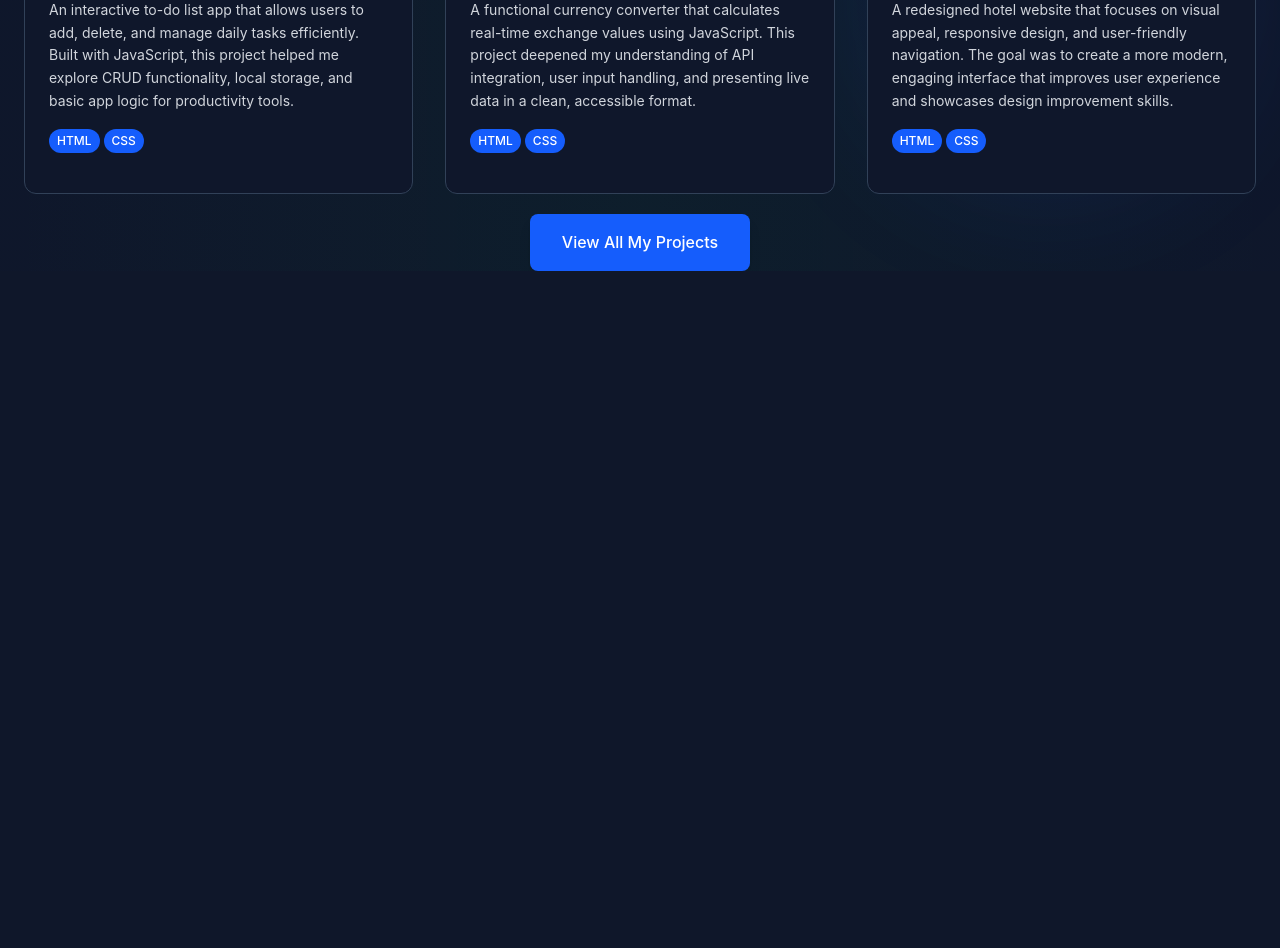
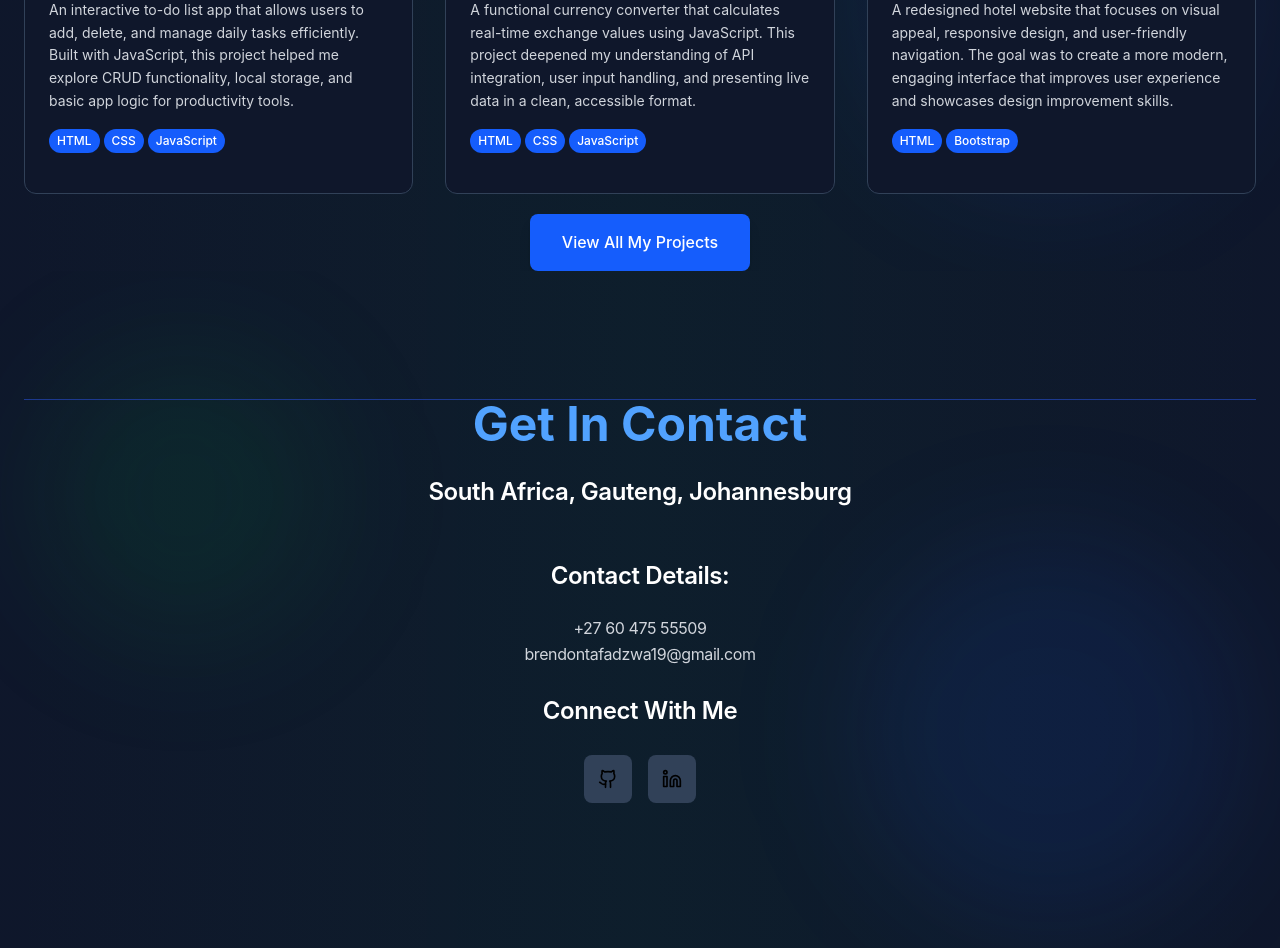
Before and after one commit to Brendon-btd/Portfolio, a React (Vite) app in the folder My-Portfolio/: page / in a window 1280 px wide. Shown: the part 4220-5168 px from the top of the page. Before the commit the page ends 4491 px from the top, so only its background shows below. Built offline with nearby package versions, Linux system fonts and the light colour scheme.

Commit message:
Contact Section Completed

```diff
--- a/My-Portfolio/src/App.jsx
+++ b/My-Portfolio/src/App.jsx
@@ -4,6 +4,7 @@ import Hero from "./components/Hero"
 import About from "./components/About"
 import Skills from "./components/Skills"
 import Projects from "./components/Projects"
+import Contact from "./components/Contact"
 
 const App = () => {
   return (
@@ -13,6 +14,7 @@ const App = () => {
       <About/>
       <Skills/>
       <Projects/>
+      <Contact/>
     </div>
   )
 }
--- /dev/null
+++ b/My-Portfolio/src/components/Contact.jsx
@@ -0,0 +1,58 @@
+import React from "react";
+import { Github } from "lucide-react";
+import { Linkedin } from "lucide-react";
+
+function Contact() {
+  return (
+    <section
+      id="projects"
+     className="bg-linear-to-br from-slate-900 to-slate-900 pt-32 pb-30 relative overflow-hidden"
+    >
+      {/* background design */}
+      <div className="absolute inset-0">
+        <div className="absolute top-20 left-10 w-72 h-72 bg-green-600/10 rounded-full blur-3xl"></div>
+        <div className="absolute bottom-20 right-10 w-96 h-96 bg-blue-600/10 rounded-full blur-3xl"></div>
+        <div className="absolute top-1/2 left-1/2 transform -translate-x-1/2 -translate-y-1/2 w-full h-full bg-linear-to-r from-transparent via-green-600/5 to transparent"></div>
+      </div>
+
+      <div className="container mx-auto px-6 relative z-10">
+        <div className="border-t border-blue-900 pb-20 text-center">
+          <h1 className="text-4xl md:text-5xl text-blue-400 font-bold animate-slide-up">
+            Get In Contact
+          </h1>
+          <div className="text-center tracking-tight">
+            <p className="text-white font-semibold text-2xl py-7">
+              South Africa, Gauteng, Johannesburg
+            </p>
+            <p className="text-white font-semibold text-2xl py-6">
+              Contact Details:
+            </p>
+            <p className="text-gray-300">+27 60 475 55509</p>
+            <p className="text-gray-300">brendontafadzwa19@gmail.com</p>
+            <p className="text-white font-semibold text-2xl py-7">
+              Connect With Me
+            </p>
+            <div className="flex gap-4 justify-center">
+              <a
+                href="https://github.com/Brendon-btd"
+                className="w-12 h-12 bg-slate-700 rounded-lg flex items-center justify-center hover:bg-blue-600 hover:text-white
+        transition-all duration-300 group hover:scale-110 hover:rotate-6"
+              >
+                <Github className="w-5 h-5" />
+              </a>
+              <a
+                href="https://www.linkedin.com/in/brendon-maungwe-0296b5355/"
+                className="w-12 h-12 bg-slate-700 rounded-lg flex items-center justify-center hover:bg-blue-600 hover:text-white
+        transition-all duration-300 group hover:scale-110 hover:rotate-6"
+              >
+                <Linkedin className="w-5 h-5" />
+              </a>
+            </div>
+          </div>
+        </div>
+      </div>
+    </section>
+  );
+}
+
+export default Contact;
--- a/My-Portfolio/src/components/Projects.jsx
+++ b/My-Portfolio/src/components/Projects.jsx
@@ -2,6 +2,7 @@ import React from 'react'
 import { ExternalLink, Github } from 'lucide-react';
 
 function Projects() {
+    // My Projects
     const projects = [
         {
             id: 1,
@@ -11,15 +12,19 @@ function Projects() {
             technologies:["HTML", "CSS"],
             category: "Front End",
             featured: true,
+            githubLink: "https://github.com/Brendon-btd/Menu",
+            liveLink: "https://silly-hummingbird-24fb2d.netlify.app/"
         },
         {
             id: 2,
             title: "Digital Clock",
             description: "A simple yet dynamic digital clock that displays real-time hours, minutes, and seconds using JavaScript. This project strengthened my understanding of DOM manipulation, real-time updates, and clean UI presentation.",
             image: "https://images.unsplash.com/photo-1580574252456-5279e8470478?ixlib=rb-4.1.0&ixid=M3wxMjA3fDB8MHxwaG90by1wYWdlfHx8fGVufDB8fHx8fA%3D%3D&auto=format&fit=crop&q=80&w=1170",
-            technologies:["HTML", "CSS"],
+            technologies:["HTML", "CSS", "JavaScript"],
             category: "Front End",
             featured: true,
+            githubLink: "https://github.com/Brendon-btd/Digital-Clock",
+            liveLink: "https://digital-clock-brendon.netlify.app/"
         },
         {
             id: 3,
@@ -29,33 +34,41 @@ function Projects() {
             technologies:["HTML", "CSS"],
             category: "Front End",
             featured: true,
+            githubLink: "https://github.com/Brendon-btd/Team-Portfolio-Website-group-1",
+            liveLink: "https://group-1-portfolio.netlify.app/"
         },
         {
             id: 4,
             title: "ToDo List",
             description: "An interactive to-do list app that allows users to add, delete, and manage daily tasks efficiently. Built with JavaScript, this project helped me explore CRUD functionality, local storage, and basic app logic for productivity tools.",
             image: "https://images.unsplash.com/photo-1598791318878-10e76d178023?ixlib=rb-4.1.0&ixid=M3wxMjA3fDB8MHxwaG90by1wYWdlfHx8fGVufDB8fHx8fA%3D%3D&auto=format&fit=crop&q=80&w=1170",
-            technologies:["HTML", "CSS"],
+            technologies:["HTML", "CSS", "JavaScript"],
             category: "Front End",
             featured: true,
+            githubLink: "https://github.com/Brendon-btd/ToDo-List",
+            liveLink: "https://brendon-btd.github.io/ToDo-List/"
         },
         {
             id: 5,
             title: "Currency Converter",
             description: "A functional currency converter that calculates real-time exchange values using JavaScript. This project deepened my understanding of API integration, user input handling, and presenting live data in a clean, accessible format.",
             image: "https://images.unsplash.com/photo-1583426965846-a3429b314b6c?ixlib=rb-4.1.0&ixid=M3wxMjA3fDB8MHxwaG90by1wYWdlfHx8fGVufDB8fHx8fA%3D%3D&auto=format&fit=crop&q=80&w=1170",
-            technologies:["HTML", "CSS"],
+            technologies:["HTML", "CSS", "JavaScript"],
             category: "Front End",
             featured: true,
+            githubLink: "https://github.com/Brendon-btd/currency-converter",
+            liveLink: "https://brendon-btd.github.io/currency-converter/"
         },
         {
             id: 6,
             title: "Hotel Page Remodel",
             description: "A redesigned hotel website that focuses on visual appeal, responsive design, and user-friendly navigation. The goal was to create a more modern, engaging interface that improves user experience and showcases design improvement skills.",
             image: "https://images.unsplash.com/photo-1540541338287-41700207dee6?ixlib=rb-4.1.0&ixid=M3wxMjA3fDB8MHxwaG90by1wYWdlfHx8fGVufDB8fHx8fA%3D%3D&auto=format&fit=crop&q=80&w=1170",
-            technologies:["HTML", "CSS"],
+            technologies:["HTML", "Bootstrap"],
             category: "Front End",
             featured: true,
+            githubLink: "https://github.com/Brendon-btd/Hotel-Webpage-Remodel",
+            liveLink: "https://lucky-faun-1392a9.netlify.app/"
         },
     ]
 
@@ -87,12 +100,12 @@ function Projects() {
                         <div className='relative overflow-hidden'>
                             <img src={project.image} alt={project.title} className='w-full h-70 object-cover group-hover:scale-105 transition-all duration-300'/>
                             <div className='absolute top-3 right-3 flex gap-2 opacity-0 group-hover:opacity-100 transition-all duration-300'>
-                                <button className='w-8 h-8 bg-white/90 rounded-full flex items-center justify-center hover:bg-white transition-all duration-300'>
+                                <a href={project.githubLink} target='_blank' rel='noopener noreferrer' className='w-8 h-8 bg-white/90 rounded-full flex items-center justify-center hover:bg-white transition-all duration-300'>
                                     <Github className='w-4 h-4 text-gray-700' />
-                                </button>
-                                <button className='w-8 h-8 bg-white/90 rounded-full flex items-center justify-center hover:bg-white transition-all duration-300'>
+                                </a>
+                                <a href={project.liveLink} target='_blank' rel='noopener noreferrer' className='w-8 h-8 bg-white/90 rounded-full flex items-center justify-center hover:bg-white transition-all duration-300'>
                                     <ExternalLink  className='w-4 h-4 text-gray-700' />
-                                </button>
+                                </a>
                             </div>
                         </div>
                         <div className='p-6'>
```
